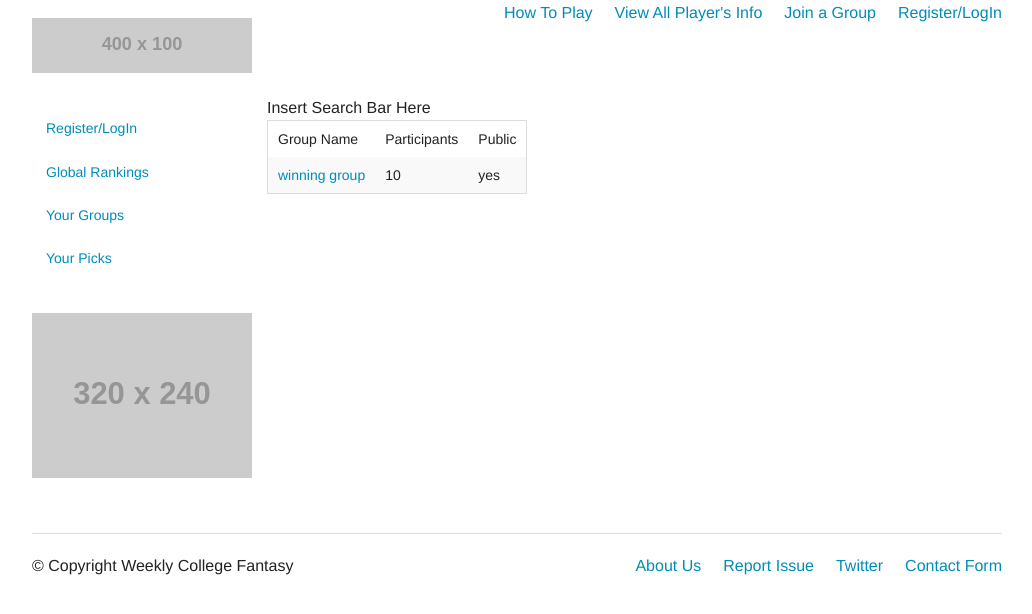
After one commit to CoopTheOriginal/college_football_fantasy, a Flask app: page /groups in a window 1280 px wide. The commit adds this page. Shown: the top 614 px of the page, without its empty margins (123-1155 px from the left). Run offline with Flask 2, Linux system fonts and the light colour scheme; grey boxes labelled with a size stand in for pictures from a placeholder-image service; some libraries are stand-ins or nearby versions.

```diff
--- /dev/null
+++ b/weekly_college_fantasy/templates/groups.html
@@ -0,0 +1,37 @@
+{% extends "layout.html" %}
+
+{% block body %}
+<div>
+  Insert Search Bar Here
+</div>
+<div id="contentBox" style="margin:0px auto; width:90%">
+  <table>
+      <tr>
+        <td>
+          Group Name
+        </td>
+        <td>
+           Participants
+        </td>
+        <td>
+          Public
+        </td>
+      </tr>
+
+    {% for group in groups %}
+      <tr>
+        <td>
+          <a href="{{ url_for('.ind_group', group_id=group.id) }}">{{ group.name }}</a>
+        </td>
+        <td>
+          {{ group.participants }}
+        </td>
+        <td>
+          {{ group.public }}
+        </td>
+      </tr>
+    {% endfor %}
+
+  </table>
+</div>
+{% endblock %}
--- a/weekly_college_fantasy/templates/layout.html
+++ b/weekly_college_fantasy/templates/layout.html
@@ -25,8 +25,14 @@
     <ul class="inline-list right">
       <li><a href="#">How To Play</a></li>
       <li><a href="/details">View All Player's Info</a></li>
-      <li><a href="#">Join a Group</a></li>
-      <li><a href="#">Register Today</a></li>
+      <li><a href="/groups">Join a Group</a></li>
+      <li>
+        {% if not session.logged_in %}
+          <a href="/login">Register/LogIn</a>
+        {% else %}
+          <a href="/logout">log out</a>
+        {% endif %}
+      </li>
     </ul>
   </div>
 </div>
@@ -37,13 +43,12 @@
     <ul class="side-nav">
       <li>
         {% if not session.logged_in %}
-          <a href="/login">log in</a>
-          <!-- <a href="/login">Register/Sign In</a> -->
+          <a href="/login">Register/LogIn</a>
         {% else %}
-          <a href="/logout">log out</a>
+          <a href="#">Your Picks</a>
         {% endif %}
       <li><a href="#">Global Rankings</a></li>
-      <li><a href="#">Your Groups</a></li>
+      <li><a href="/groups">Your Groups</a></li>
       <li><a href="#">Your Picks</a></li>
     </ul>
     <p><img src="http://placehold.it/320x240&text=Ad"/></p>
--- a/weekly_college_fantasy/views.py
+++ b/weekly_college_fantasy/views.py
@@ -1,9 +1,10 @@
 from flask import Blueprint, flash, render_template
-from .forms import LoginForm, RegistrationForm
 from flask.ext.login import login_user, logout_user
 from flask.ext.login import login_required, current_user
 
+from .forms import LoginForm, RegistrationForm
 from .scrape import main_populate_all, lookup_all_player_stats
+from .models import User
 
 weekly_college_fantasy = Blueprint("weekly_college_fantasy", __name__)
 
@@ -13,19 +14,25 @@ def index():
     ## Populates and/or updates the list of players/kickers/defenses
     #main_populate_all(2016)
     ## Collects and stores latest stats for all players
-    lookup_all_player_stats('RB')
+    #lookup_all_player_stats('QB')
     return render_template('index.html')
 
-@weekly_college_fantasy.route("/players")
-def players():
 
-    player_data = [1,2,3]
-    return render_template('players.html', player_data=player_data)
+@weekly_college_fantasy.route("/groups")
+def groups():
+    groups = [{"name": 'winning group', "participants": 10, "public": 'yes', 'id': 1}]
+    return render_template('groups.html', groups=groups)
+
+
+@weekly_college_fantasy.route("/groups/<group_id>")
+def ind_group(group_id):
+    groups = [1,2,3]
+    return render_template('ind_group.html')
 
 
 @weekly_college_fantasy.route("/game/<game_id>")
 def game_detail(request, game_id):
-    #game_data = Game.objects.filter(pk=game_id).order_by('game_date')
+    #game_data = Game.query.filter(id=game_id).order_by('game_date')
     game_data = [1,2,3,4]
     return render(request, 'game_detail.html', {'game_data': game_data})
 
```
Also changed, not shown: weekly_college_fantasy/templates/ind_group.html (added, +19 -0 lines), weekly_college_fantasy/templates/login.html (+37 -1 lines).
